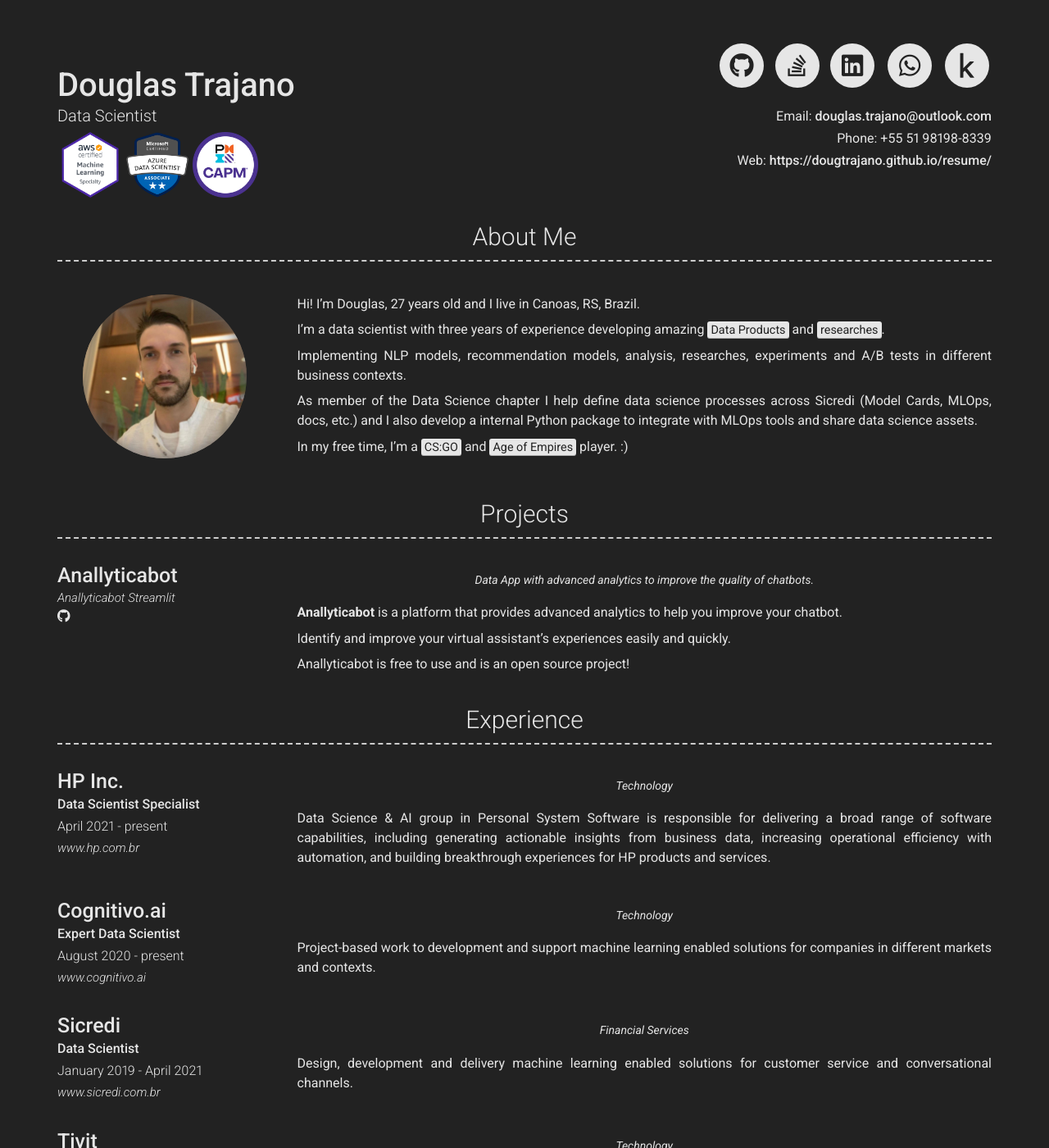
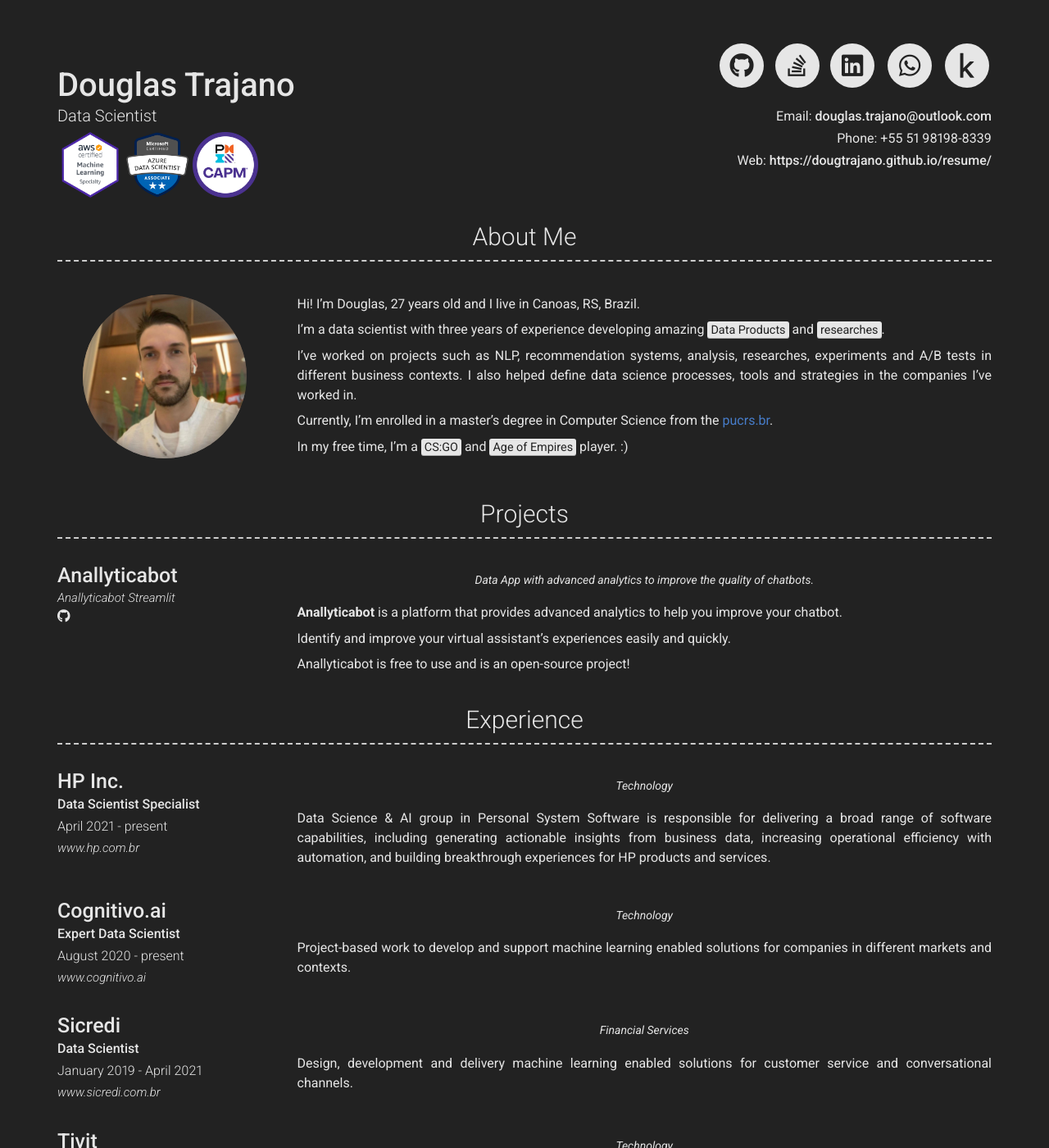
Before and after one commit to DougTrajano/resume, a Jekyll site: the page built from index.md, in a window 1280 px wide and 1400 px high. Shown: the whole window at 82% size. Built offline with Jekyll 4.4.1, drawn with Linux system fonts in a browser that asks for light colours; nearby versions of some CDN libraries; some of the changed text lies outside the part shown.

Commit message:
Update grammar

```diff
--- a/_config.yml
+++ b/_config.yml
@@ -56,9 +56,9 @@ about_content: | # this will include new lines to allow paragraphs
 
   I'm a data scientist with three years of experience developing amazing <mark>Data Products</mark> and <mark>researches</mark>.
 
-  Implementing NLP models, recommendation models, analysis, researches, experiments and A/B tests in different business contexts.
+  I've worked on projects such as NLP, recommendation systems, analysis, researches, experiments and A/B tests in different business contexts. I also helped define data science processes, tools and strategies in the companies I've worked in.
 
-  As member of the Data Science chapter I help define data science processes across Sicredi (Model Cards, MLOps, docs, etc.) and I also develop a internal Python package to integrate with MLOps tools and share data science assets.
+  Currently, I'm enrolled in a master's degree in Computer Science from the [pucrs.br](https://www.pucrs.br/).
 
   In my free time, I'm a <mark>CS:GO</mark> and <mark>Age of Empires</mark> player. :)
 
@@ -81,7 +81,7 @@ content:
 
           Identify and improve your virtual assistant's experiences easily and quickly.
 
-          Anallyticabot is free to use and is an open source project!
+          Anallyticabot is free to use and is an open-source project!
 
   - title: Experience
     layout: list
@@ -103,7 +103,7 @@ content:
         quote: >
           Technology
         description: | # this will include new lines to allow paragraphs
-          Project-based work to development and support machine learning enabled solutions for companies in different markets and contexts.
+          Project-based work to develop and support machine learning enabled solutions for companies in different markets and contexts.
       - layout: left
         title: Sicredi
         sub_title: Data Scientist
@@ -137,7 +137,7 @@ content:
         caption: July 2012 - March 2015
         link: www.dell.com
         description: | # this will include new lines to allow paragraphs
-          Technical support for Dell products, customer care for executive escalations with high exposure of brand image.
+          Technical support for Dell products, customer care for executive escalations with high exposure of the brand image.
 
   - title: Education
     layout: list
```
